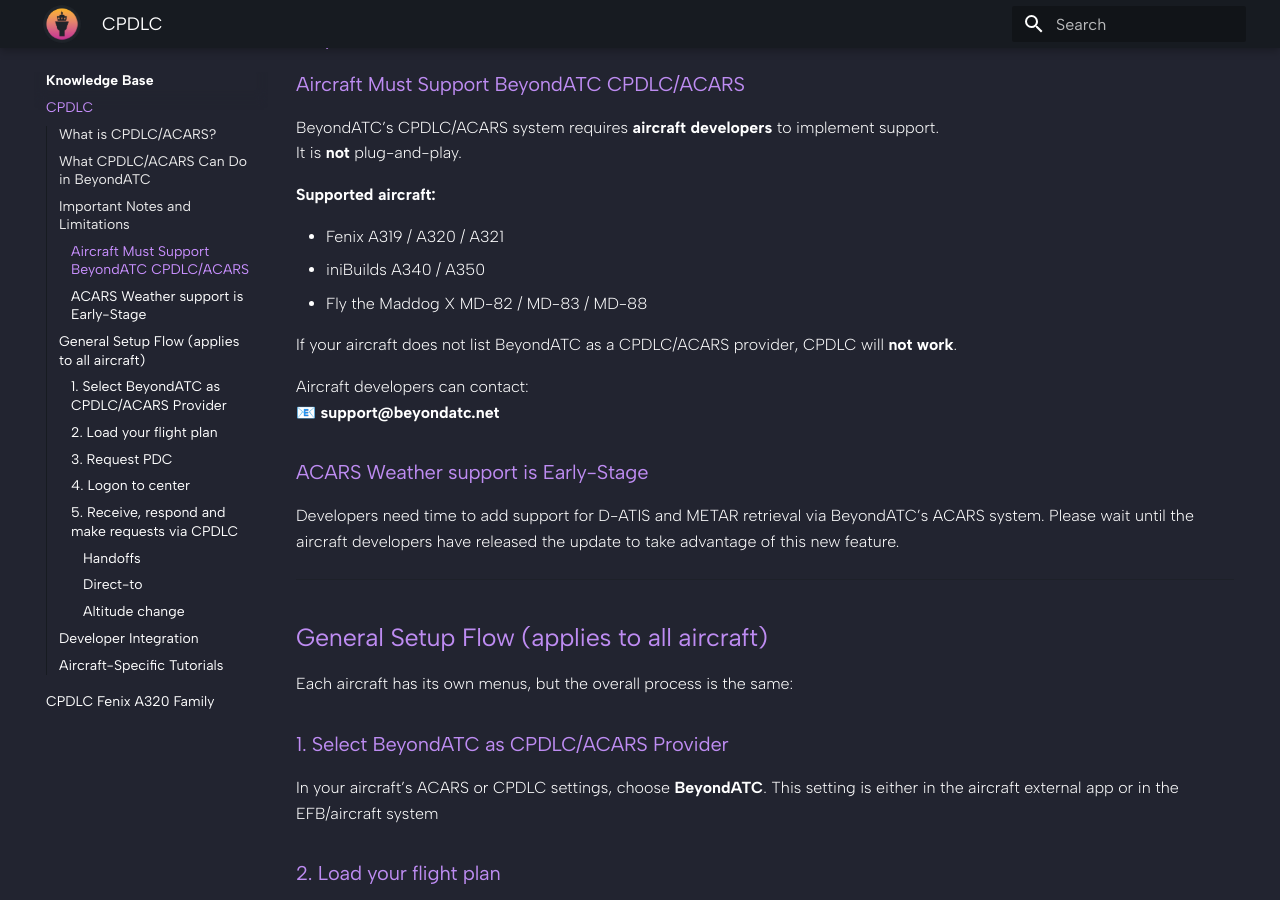
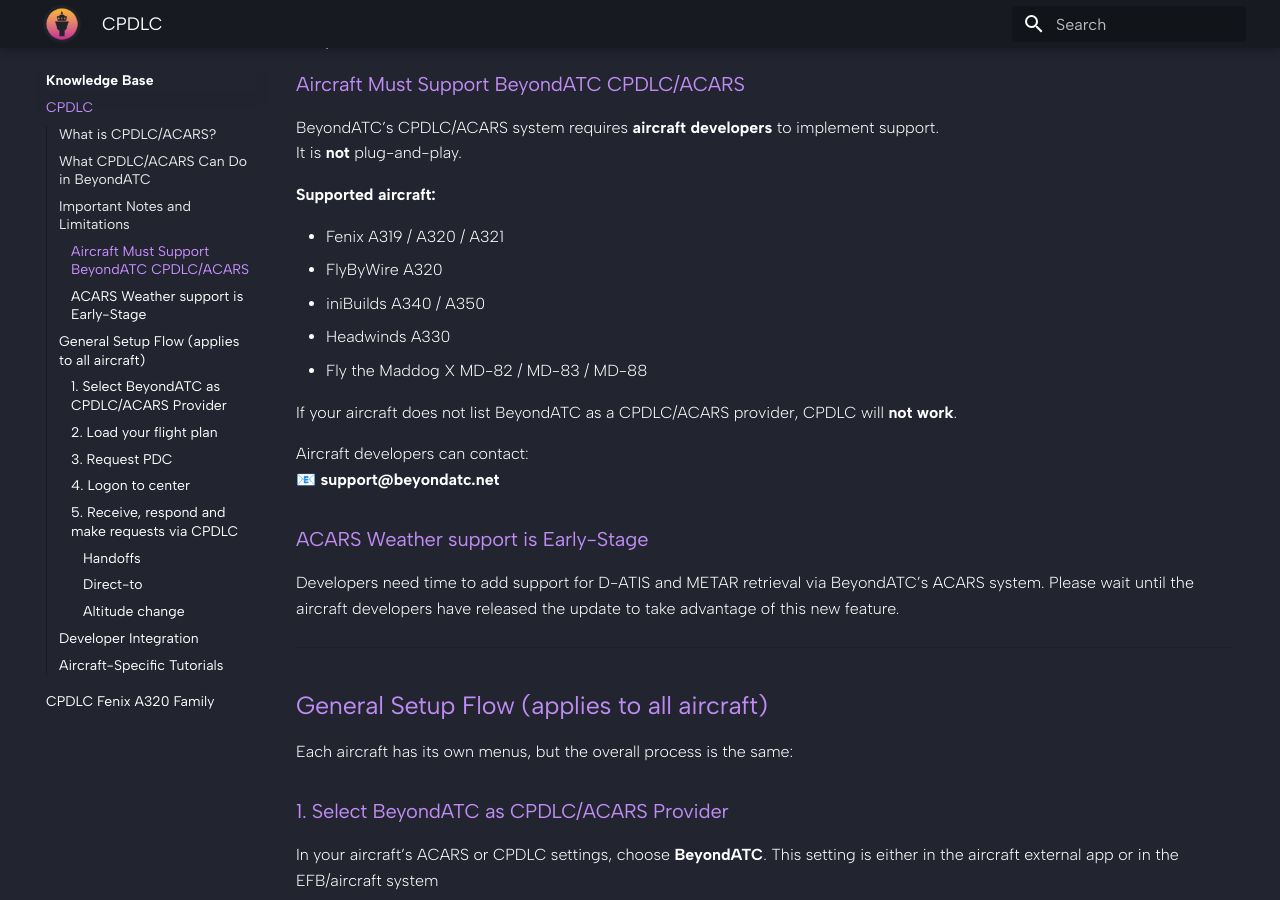
Before and after one commit to BeyondATC/BeyondATC_Wiki, an MkDocs documentation site: the page built from docs/knowledge-base/cpdlc.md, in a window 1280 px wide and 900 px high, scrolled down 1512 px. Built offline with MkDocs 1.6.1 and Material for MkDocs 9.7.7, drawn with Linux system fonts in a browser that asks for light colours.

Commit message:
update information

```diff
--- a/docs/knowledge-base/cpdlc.md
+++ b/docs/knowledge-base/cpdlc.md
@@ -89,7 +89,9 @@ It is **not** plug-and-play.
 **Supported aircraft:**
 
 - Fenix A319 / A320 / A321
+- FlyByWire A320
 - iniBuilds A340 / A350
+- Headwinds A330
 - Fly the Maddog X MD-82 / MD-83 / MD-88
 
 If your aircraft does not list BeyondATC as a CPDLC/ACARS provider, CPDLC will **not work**.
```
Also changed, not shown: docs/support/faq.md (+1 -1 lines).
